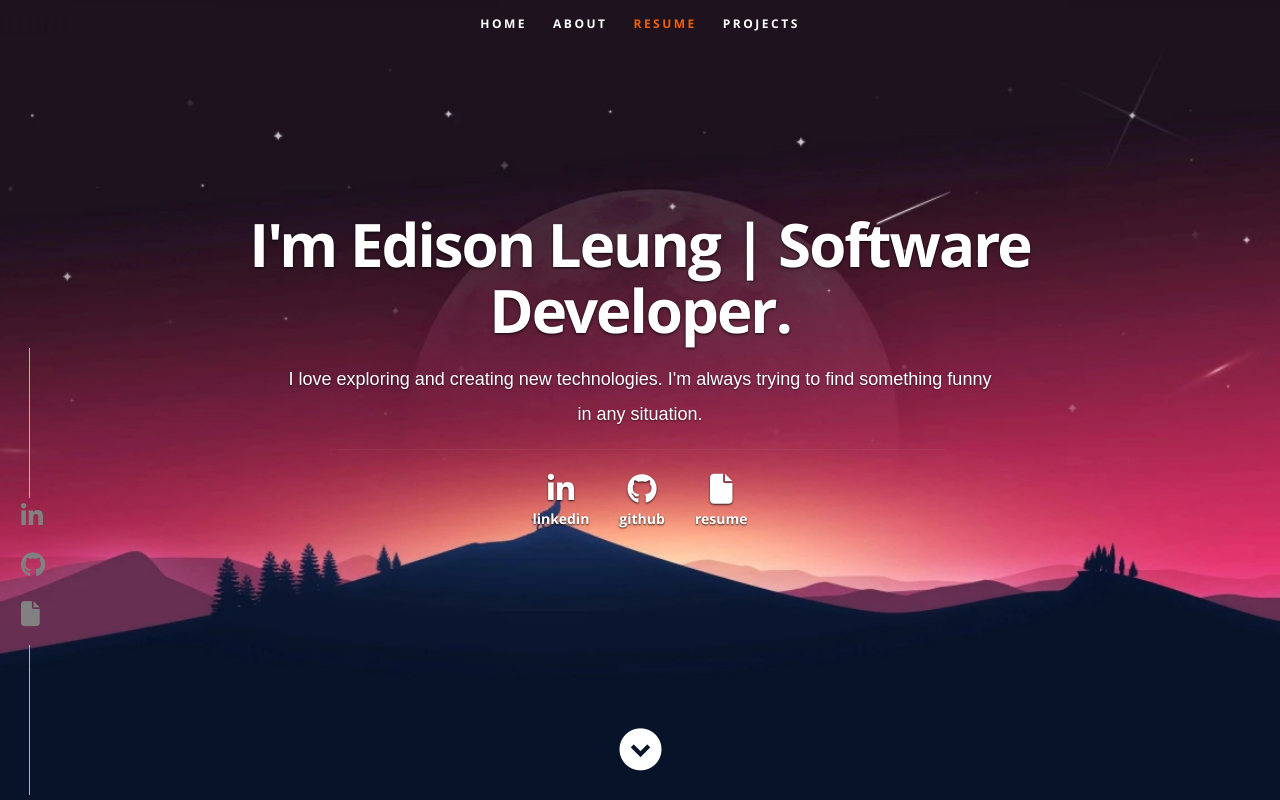
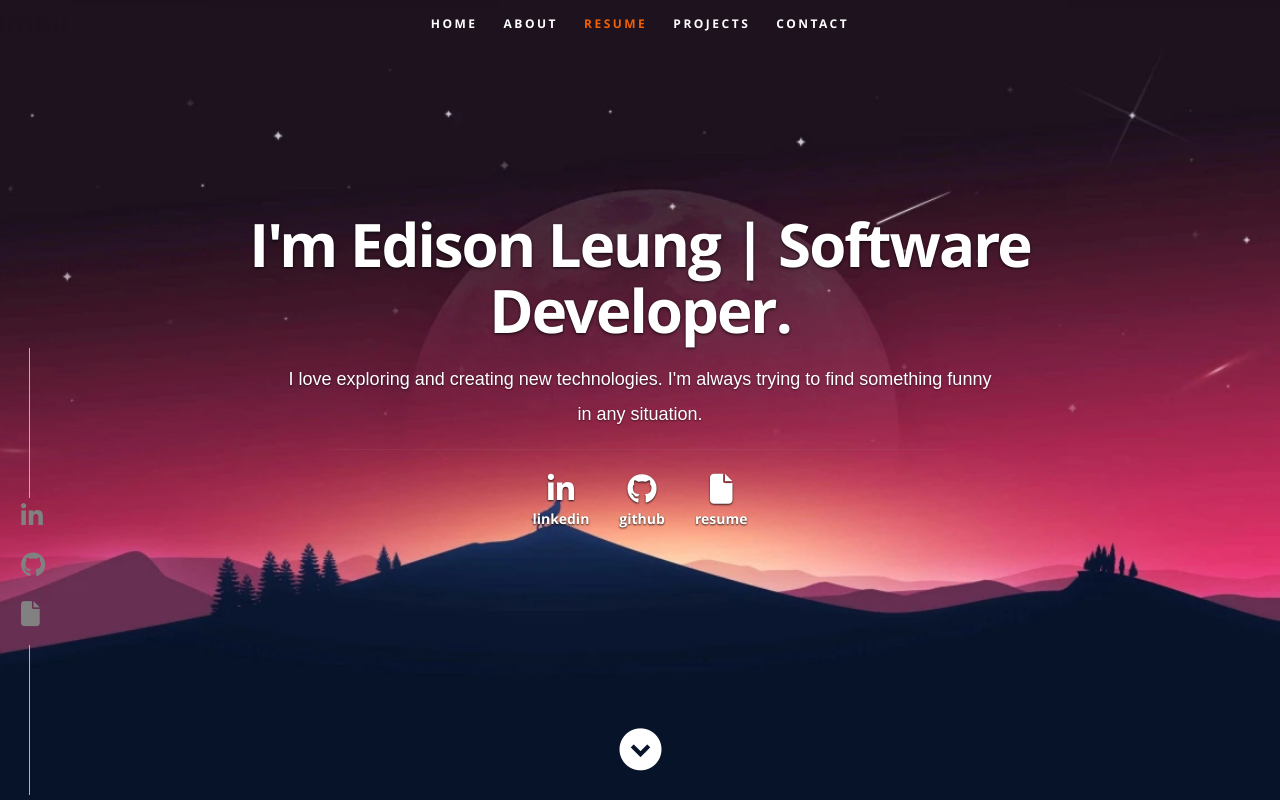
Before and after one commit to EdisonLeung/portfolio, a React (Create React App) app: page / in a window 1280 px wide. Shown: the top 800 px of the page. Built offline with nearby package versions, Linux system fonts and the light colour scheme.

Commit message:
save changes

```diff
--- a/src/components/Header.js
+++ b/src/components/Header.js
@@ -34,7 +34,11 @@ export default class Header extends Component {
                   Projects
                 </a>
               </li>
-              {/* <li><a className="smoothscroll" href="#contact">Contact</a></li> */}
+              <li>
+                <a className="smoothscroll" href="#about">
+                  Contact
+                </a>
+              </li>
             </ul>
           </nav>
 
@@ -57,8 +61,8 @@ export default class Header extends Component {
                         <li key={item.name}>
                           <a href={item.url} target="_blank">
                             <i className={item.className}></i>
+                            <h6 style={{ color: "#fff" }}>{item.name}</h6>
                           </a>
-                          <h6 style={{ color: "#fff" }}>{item.name}</h6>
                         </li>
                       );
                     })}
--- a/src/resumeData.js
+++ b/src/resumeData.js
@@ -208,7 +208,14 @@ let resumeData = {
       description:
         "Memory allocator that increases space utilization and decrease throughput using matrix transpose algorithms to optimize cache usage and reduce cache misses",
       link: "https://github.com/EdisonLeung/Dynamic-Memory-Allocator",
-      skills: ["C", "blocking", "Memory Allocation in C"],
+      skills: ["C", "gdb", "blocking", "Memory Allocation"],
+    },
+    {
+      name: "Dynamic Memory Allocator",
+      description:
+        "Memory allocator that increases space utilization and decrease throughput using matrix transpose algorithms to optimize cache usage and reduce cache misses",
+      link: "https://github.com/EdisonLeung/Dynamic-Memory-Allocator",
+      skills: ["C", "gdb", "blocking", "Memory Allocation"],
     },
   ],
 };
```
Also changed, not shown: src/components/Portfolio.js (+5 -4 lines).
